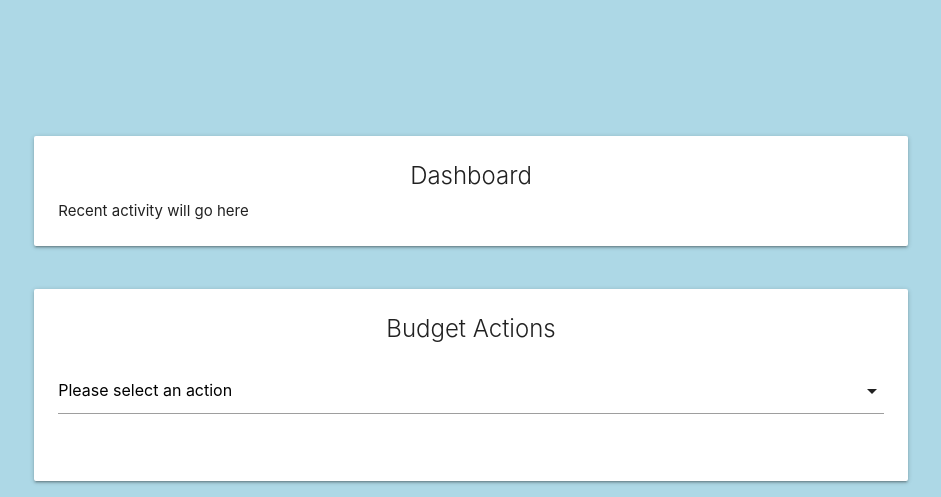
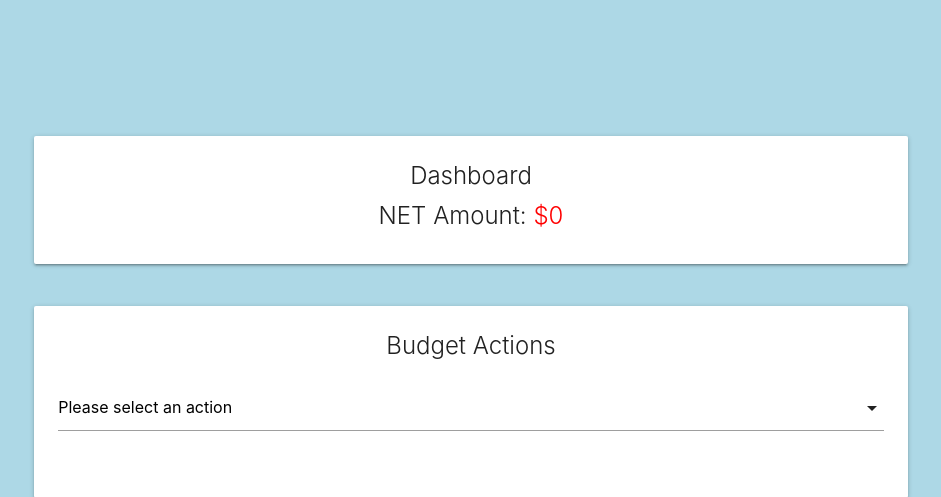
Before and after one commit to DisSupEng/silver-coin, a Django app: page /dashboard/ in a window 1280 px wide. Shown: the top 497 px of the page, without its empty margins (169-1110 px from the left). Run offline with Django 4.2, Linux system fonts and the light colour scheme; a user stored in the database is signed in; tables that the repository leaves empty hold one stand-in row (values such as "Sample post").

Commit message:
Add NET amount to dashboard.

```diff
--- a/silver_coin/budget/templates/dashboard.html
+++ b/silver_coin/budget/templates/dashboard.html
@@ -1,5 +1,6 @@
 {% extends 'base.html' %}
 {% load static %}
+{% load humanize %}
 
 {% block title %}Welcome{% endblock %}
 {% block extra_js %}
@@ -22,7 +23,7 @@
                 <div class="card-content">
                     <span class="card-title center">Dashboard</span>
                     {% if has_budget %}
-                        <p>Recent activity will go here</p>
+                        <span class="card-title center">NET Amount: <span {% if recent_net_amount > 0 %}class="positive-net"{% else %}class="negative-net"{% endif %}>${{ recent_net_amount|intcomma }}</span></span>
                     {% else %}
                         <div class="row">
                             <div class="col s12">
--- a/silver_coin/budget/views/dashboard.py
+++ b/silver_coin/budget/views/dashboard.py
@@ -2,7 +2,7 @@ from django.contrib.auth.mixins import LoginRequiredMixin
 from django.views.generic import TemplateView
 from django.urls import reverse
 
-from ..models import Budget
+from ..models import Budget, BudgetPeriod
 
 class DashboardView(LoginRequiredMixin, TemplateView):
     template_name = "dashboard.html"
@@ -12,8 +12,9 @@ class DashboardView(LoginRequiredMixin, TemplateView):
         Override to check if the user has a budget defined.
         """
         has_budget = Budget.objects.filter(owner=request.user).count() > 0
+        recent_net_amount = BudgetPeriod.objects.filter(budget__owner=request.user).last().net_amount()
 
-        return super().get(request, has_budget=has_budget)
+        return super().get(request, has_budget=has_budget, recent_net_amount=recent_net_amount)
 
     def get_login_url(self):
         """
```
